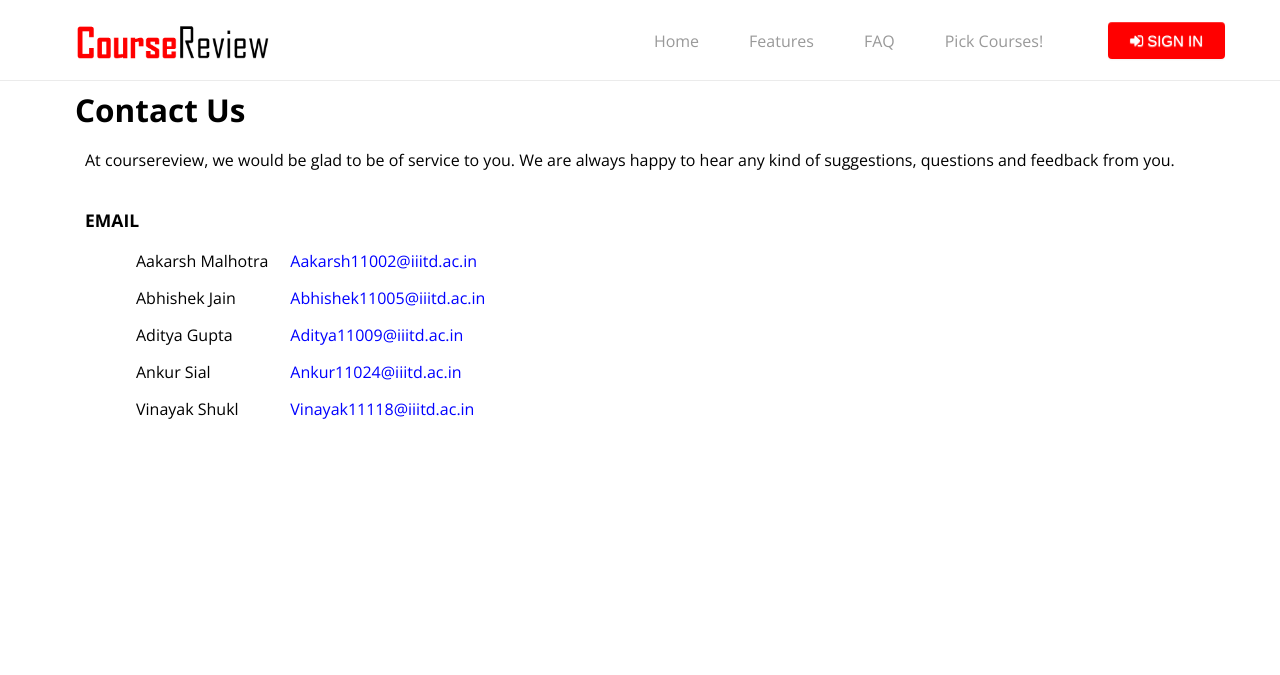
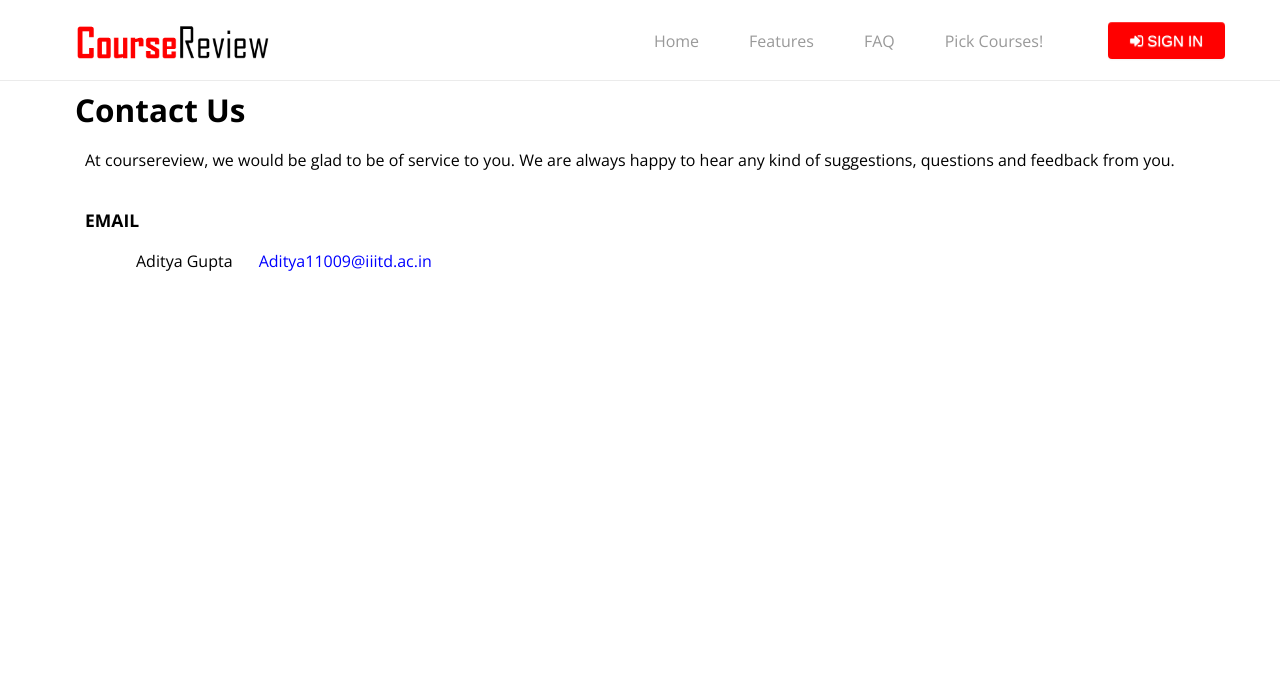
Before and after one commit to MayankVachher/CourseReview, a Django app: template coursereview/templates/home/contact_us.html in a window 1280 px wide. Shown: the top 675 px of the page. Run offline with Django 3.2, Linux system fonts and the light colour scheme; the template is opened without the code that fills it, so the values that code supplies are empty; parts of the project's set-up code (start-up, migrations or seed data) failed here and were passed over; some libraries are stand-ins or nearby versions.

Commit message:
Moar updates.

```diff
--- a/coursereview/templates/home/bhome.html
+++ b/coursereview/templates/home/bhome.html
@@ -64,7 +64,7 @@
 
                 <p>
                 <ul>
-                    <li class="left">Nailed a course? Got nailed down by another? Review it.</li>
+                    <li class="left">Nailed a course? Got pwnd by another? Review it.</li>
                     <li class="right">Have a large heart. Share the pearls of wisdom and experience.</li>
                     <li class="left">Access a database of comprehensive reviews of past experiences with courses.</li>
                     <li class="right">Find the ones that fit your requirements.</li>
--- a/coursereview/templates/home/contact_us.html
+++ b/coursereview/templates/home/contact_us.html
@@ -11,26 +11,9 @@
 
     <table class="email-href" >
         <tr class="spaceUnder">
-            <td><a class="contact_name">Aakarsh Malhotra</a></td>
-            <td><a href="mailto:Aakarsh11002@iiitd.ac.in" class="contact_email">Aakarsh11002@iiitd.ac.in</a></td>
-        </tr>
-        <tr class="spaceUnder">
-            <td><a class="contact_name">Abhishek Jain</a></td>
-            <td><a href="mailto:Abhishek11005@iiitd.ac.in" class="contact_email">Abhishek11005@iiitd.ac.in</a></td>
-        </tr>
-        <tr class="spaceUnder">
             <td><a class="contact_name">Aditya Gupta</a> </td>
             <td> <a href="mailto:Aditya11009@iiitd.ac.in" class="contact_email">Aditya11009@iiitd.ac.in</a></td>
         </tr>
-        <tr class="spaceUnder">
-            <td><a class="contact_name">Ankur Sial</a></td>
-            <td><a href="mailto:Ankur11024@iiitd.ac.in" class="contact_email">Ankur11024@iiitd.ac.in</a></td>
-        </tr>
-        <tr class="spaceUnder">
-            <td><a class="contact_name">Vinayak Shukl</a></td>
-            <td><a href="mailto:Vinayak11118@iiitd.ac.in" class="contact_email">Vinayak11118@iiitd.ac.in</a></td>
-        </tr>
-
     </table>
 </div>
 
--- a/coursereview/templates/home/features.html
+++ b/coursereview/templates/home/features.html
@@ -19,8 +19,9 @@
         <img src="{% static "img/features1.jpg" %}"/>
         <img src="{% static "img/features2.jpg" %}"/>
         <br/>
-        <b> 6 months in, that is exactly what our 5-man team of <a href="/contact"> code-husslin deadline-bustlin
-            grumpies </a> does. </b>
+        <b> 6 months later, CourseReview was born. The code here is owned and maintained by Aditya Gupta,
+            with significant contribution from Vinayak Shukl, both from IIITD. Early contributors:
+            Ankur Sial, Abhishek Singh, and Aakarsh Malhotra. </b>
         <br/><br/>
     </p>
 </div>
--- a/coursereview/templates/home/navbar.html
+++ b/coursereview/templates/home/navbar.html
@@ -50,7 +50,7 @@
                 <li class="signin">
                     <!--div onclick="location.href='/google/login/'"-->
                     <div>
-                        <a href="/accounts/login">
+                        <a title="Google" class="socialaccount_provider google" href="/accounts/google/login/?process=login">
                             <button class="btn" id="signin-button" onmouseover="showIIITD(this)" title="For iiitd.ac.in accounts only.">
                                 <i class="icon-signin"></i> Sign in
                             </button>
--- a/coursereview/templates/home2/review_view.html
+++ b/coursereview/templates/home2/review_view.html
@@ -74,7 +74,12 @@
         width: 15px;
     }
 
+    td.course {
+        text-align: center;
+    }
+
     td.faculty {
+        text-align: center;
         width: 180px;
     }
 
```
Also changed, not shown: coursereview/models.py (+27 -1 lines), coursereview/templates/home/contact_us2.html (+0 -17 lines), coursereview/templates/home/user_navbar.html (+10 -4 lines), coursereview/views.py (+4 -4 lines), 1 other file. Lines whose indentation alone changed are shown as unchanged.
